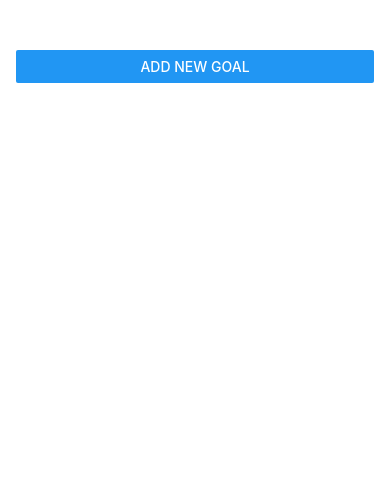
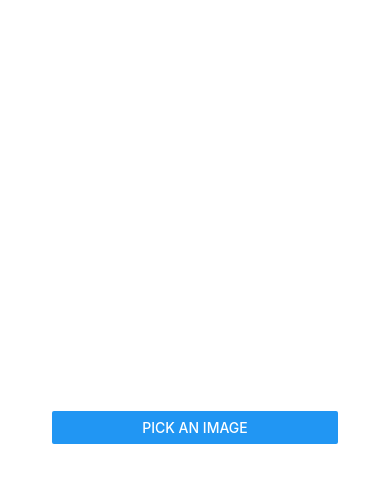
Before and after one commit to RadekMyska27/React_Native_Course, a React Native app: screen / in a window 390 px wide. Shown: the top 482 px of the page. Built offline with nearby package versions, Linux system fonts and the light colour scheme.

Commit message:
file picker

```diff
--- a/App.tsx
+++ b/App.tsx
@@ -1,7 +1,8 @@
-import {Button, FlatList, Modal, StyleSheet, View} from 'react-native';
+import {Button, FlatList, Image, Modal, StyleSheet, View} from 'react-native';
 import React, {useState} from "react";
 import GoalItem from "./components/GoalItem";
 import GoalInput from "./components/GoalInput";
+import ImagePicker from "./components/ImagePicker";
 
 export interface IGoal {
     text: string,
@@ -11,6 +12,7 @@ export interface IGoal {
 export default function App() {
     const [goals, setGoals] = useState<IGoal[]>([])
     const [isModalOpen, setIsModalOpen] = useState(false)
+    const [isFileExplorer, setIsFileExplorer] = useState(false)
 
     function addGoalHandler(goal: string) {
         const generatedKey = Math.random()
@@ -33,31 +35,39 @@ export default function App() {
         setIsModalOpen(false)
     }
 
+    function onCancelFileExplorerHandler() {
+        setIsFileExplorer(false)
+    }
+
     return (
-        <View style={styles.appContainer}>
-            <Button title={"Add new goal"} onPress={() => setIsModalOpen(true)}></Button>
+            <View style={styles.appContainer}>
+                {/*<Button title={"Add Task"} onPress={() => setIsModalOpen(true)}></Button>*/}
 
-            <Modal visible={isModalOpen} animationType={"slide"} onRequestClose={onCancelAddGoalHandler}>
-                <GoalInput addGoalHandler={addGoalHandler} onCancel={onCancelAddGoalHandler}/>
-            </Modal>
+                <ImagePicker/>
 
-            <View style={styles.goalContainer}>
-                {/* first option add scroll list - this is not effective for list because all memmbers are rendered even if member is not visible*/}
+                {/*<Modal visible={isModalOpen} animationType={"slide"} onRequestClose={onCancelAddGoalHandler}>*/}
+                {/*    <GoalInput addGoalHandler={addGoalHandler} onCancel={onCancelAddGoalHandler}/>*/}
+                {/*</Modal>*/}
 
-                {/*<ScrollView>*/}
-                {/*    {goals.map((g, index) => <Text key={index}>{g}</Text>)}*/}
-                {/*</ScrollView>*/}
 
-                {/* second option of add scroll list*/}
 
-                <FlatList
-                    data={goals}
-                    renderItem={(itemData) => {
-                        return <GoalItem goal={itemData.item} removeGoalHandler={removeGoalHandler}/>
-                    }}
-                />
+                {/*<View style={styles.goalContainer}>*/}
+                {/*    /!* first option add scroll list - this is not effective for list because all memmbers are rendered even if member is not visible*!/*/}
+
+                {/*    /!*<ScrollView>*!/*/}
+                {/*    /!*    {goals.map((g, index) => <Text key={index}>{g}</Text>)}*!/*/}
+                {/*    /!*</ScrollView>*!/*/}
+
+                {/*    /!* second option of add scroll list*!/*/}
+
+                {/*    <FlatList*/}
+                {/*            data={goals}*/}
+                {/*            renderItem={(itemData) => {*/}
+                {/*                return <GoalItem goal={itemData.item} removeGoalHandler={removeGoalHandler}/>*/}
+                {/*            }}*/}
+                {/*    />*/}
+                {/*</View>*/}
             </View>
-        </View>
     );
 }
 
@@ -70,5 +80,8 @@ const styles = StyleSheet.create({
     },
     goalContainer: {
         flex: 4
+    },
+    button: {
+        marginTop: 5
     }
 });
--- /dev/null
+++ b/components/ImagePicker.tsx
@@ -0,0 +1,63 @@
+import React, {useState} from "react";
+import {Button, StyleSheet, View, Text, Image, Dimensions} from "react-native";
+import * as DocumentPicker from "expo-document-picker";
+
+
+export interface IImagePickerData {
+
+}
+
+const ImagePicker = (data: IImagePickerData) => {
+    const [selectedImage, setSelectedImage] = useState<string | null>(null);
+    const {width, height} = Dimensions.get("window"); // Get screen width and height
+    const MARGIN = 20; // Define your margin
+
+    async function pickImage() {
+        try {
+            const result = await DocumentPicker.getDocumentAsync({
+                type: "image/*", // Allows selecting only images
+                copyToCacheDirectory: false,
+            });
+
+            if (result.canceled) {
+                return
+            } else {
+                setSelectedImage(result.assets[0].uri);
+            }
+        } catch (error) {
+            console.error("Error picking document:", error);
+        }
+    }
+
+    const styles = StyleSheet.create({
+        container: {
+            flex: 1,
+            justifyContent: "center",
+            alignItems: "center",
+        },
+        buttonContainer: {
+            marginTop: 10, // Adjust spacing between image & button
+            width: "80%", // Make the button width responsive
+        },
+        image: {
+            width: width - MARGIN * 2, // Max width minus margin
+            height: height/2, // Max height minus margin
+            resizeMode: "contain", // Ensures the image scales properly
+        }
+    });
+
+
+    return (
+            <View style={styles.container}>
+                {selectedImage && (
+                        <Image source={{uri: selectedImage}} style={styles.image}/>
+                )}
+                <View style={styles.buttonContainer}>
+                    <Button title="Pick an Image" onPress={pickImage}/>
+                </View>
+            </View>
+    )
+}
+
+
+export default ImagePicker
--- a/package.json
+++ b/package.json
@@ -9,12 +9,11 @@
     "web": "expo start --web"
   },
   "dependencies": {
-    "@react-native-documents/picker": "^10.1.1",
     "expo": "~49.0.15",
+    "expo-document-picker": "~11.5.4",
     "expo-status-bar": "~1.6.0",
     "react": "18.2.0",
-    "react-native": "0.72.10",
-    "react-native-document-picker": "^9.3.1"
+    "react-native": "0.73.0"
   },
   "devDependencies": {
     "@babel/core": "^7.20.0",
```
Also changed, not shown: 2 other files (tests, documents, lock files or other folders).
